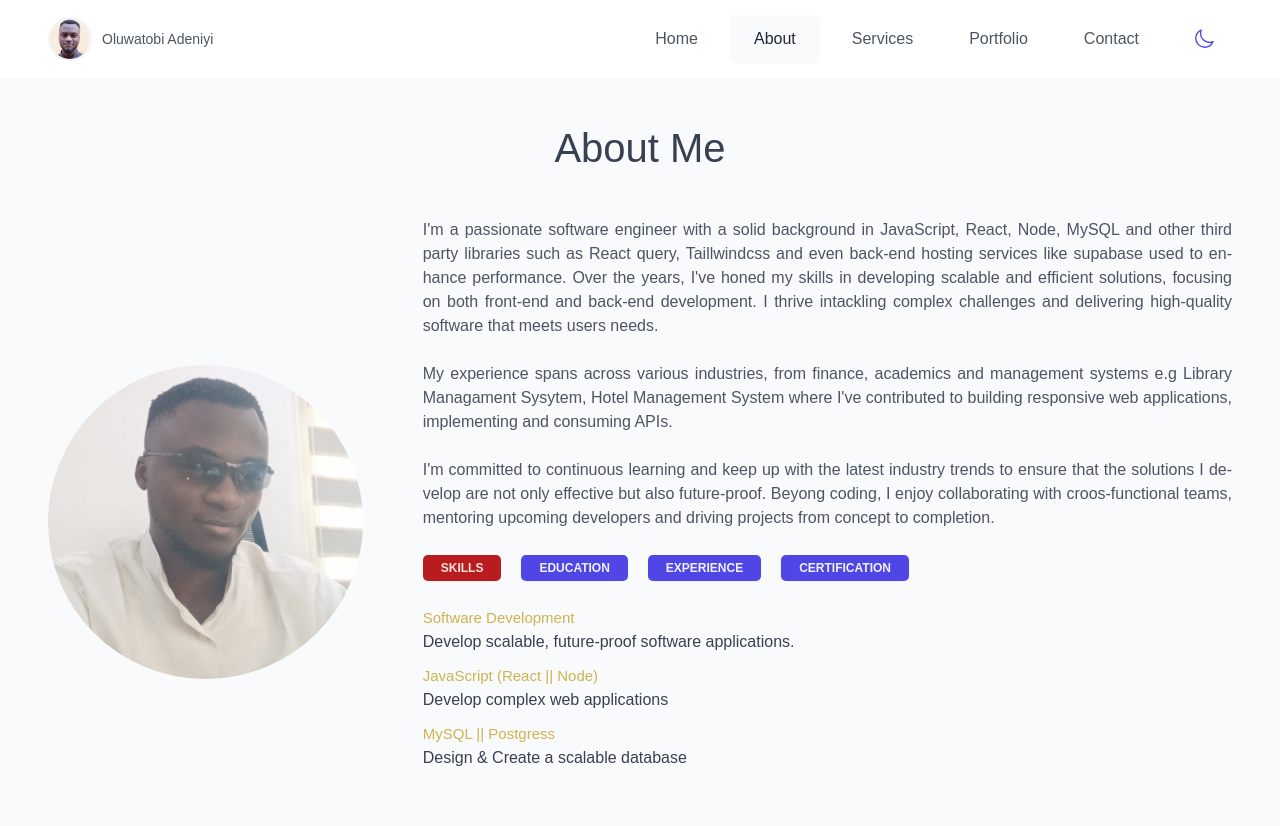
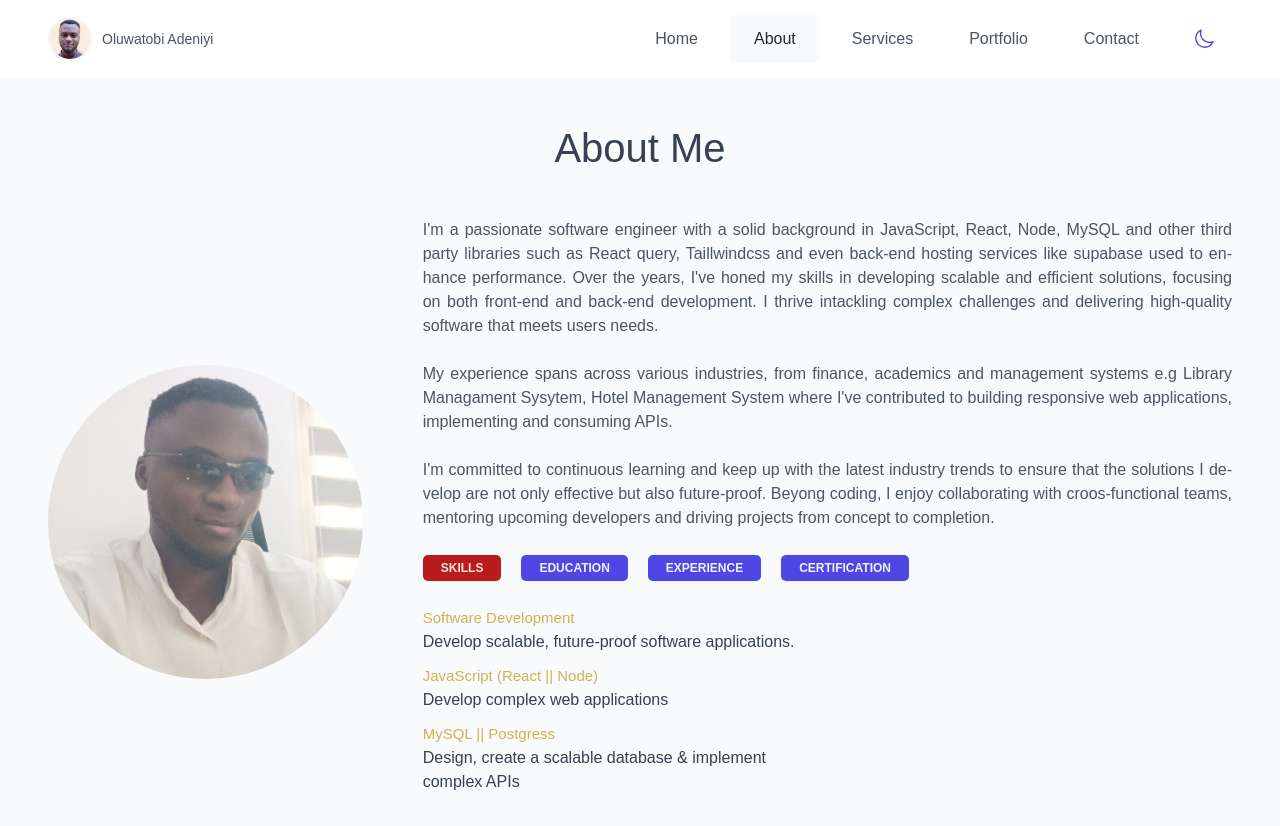
Before and after one commit to adeniyitobi055/my-website, a React (Vite) app: page /about in a window 1280 px wide. Shown: the top 826 px of the page. Built offline with nearby package versions, Linux system fonts and the light colour scheme.

Commit message:
add new feature

```diff
--- a/src/components/About/Tabs.jsx
+++ b/src/components/About/Tabs.jsx
@@ -23,6 +23,8 @@ const TabContent = styled.div`
 
   & ul {
     height: 230px;
+    max-width: 400px;
+    word-wrap: break-word;
   }
 
   & li {
@@ -89,7 +91,7 @@ function Tabs() {
             <li>
               <span>MySQL || Postgress</span>
               <br />
-              Design & Create a scalable database
+              Design, create a scalable database & implement complex APIs
             </li>
           </ul>
         </TabContent>
```
